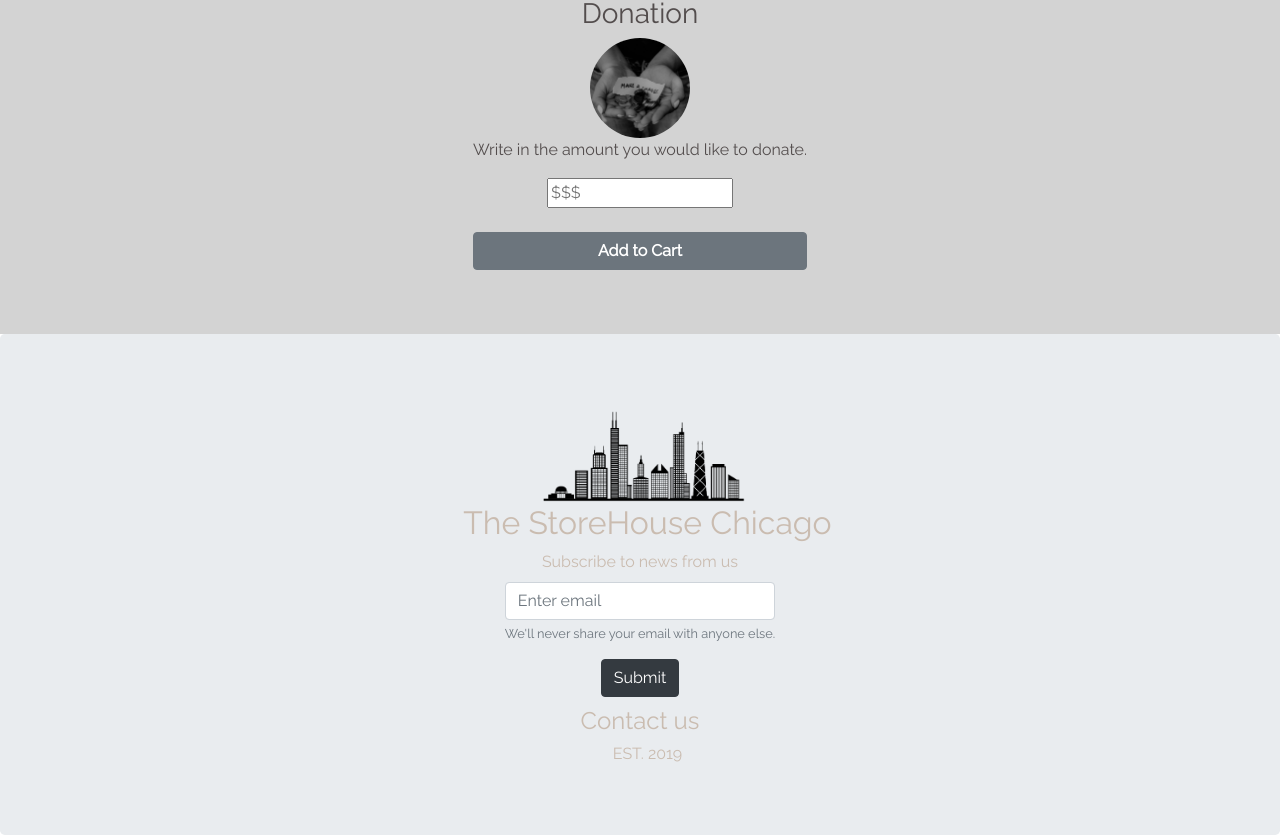
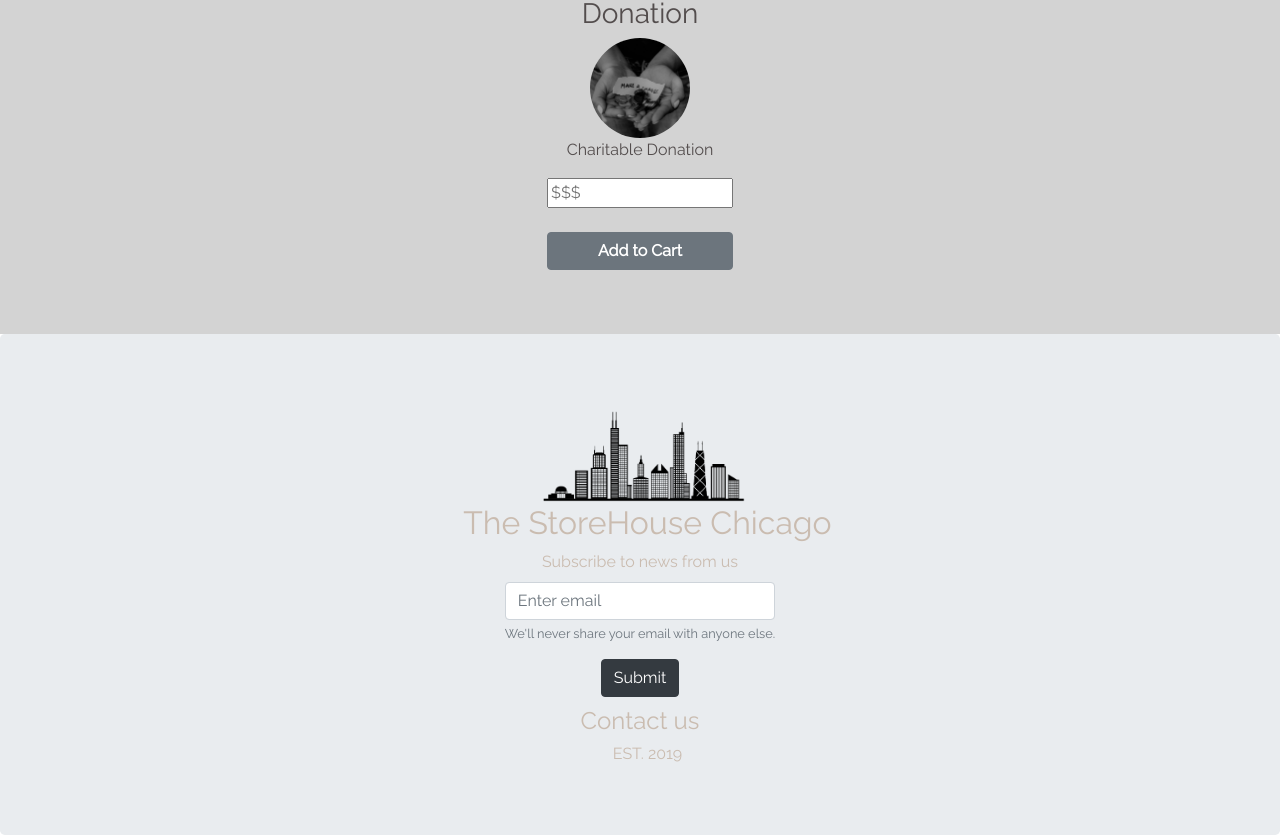
Before and after one commit to daveyjonezz/theStorehouseChicago, a React (Create React App) app in the folder client/: page /merch in a window 1280 px wide. Shown: the part 2949-3784 px from the top of the page. Built offline with nearby package versions, Linux system fonts and the light colour scheme; a web font is replaced by a local one.

Commit message:
charitable donation

```diff
--- a/client/src/components/Donation/index.js
+++ b/client/src/components/Donation/index.js
@@ -3,11 +3,12 @@ const donation = [
     {
       item: "Donation",
       price: "0",
-      description: "Write in the amount you would like to donate.",
+      description: "Charitable Donation",
       // size:["One Size"],
       quantity:"1",
       //sku: "",
-      img: '/images/donate.jpg'
+      img: '/images/donate.jpg',
+      memo: "Write in the amount you would like to donate."
     }
   ]
 
--- a/client/src/pages/Cart.js
+++ b/client/src/pages/Cart.js
@@ -80,10 +80,10 @@ class Cart extends Component {
               <br/>
               <br/>
               <p>Price ${usershoppingcart.price}.00</p>
-              <p>Color: {usershoppingcart.item}</p>
+              <p>Description: {usershoppingcart.item}</p>
               <p>Size: {usershoppingcart.size}</p>
               <p>Quantity: {usershoppingcart.quantity}</p>
-              <p>Donation: ${usershoppingcart.userDonation}</p>
+              {/* <p>Donation: ${usershoppingcart.userDonation}</p> */}
               <p><strong>Subtotal: ${usershoppingcart.price * usershoppingcart.quantity }.00</strong></p>
               <DeleteBtn onClick={() => this.handleItemDelete(usershoppingcart._id)} />
               </li>
--- a/client/src/pages/Donate.js
+++ b/client/src/pages/Donate.js
@@ -186,7 +186,7 @@ class Donate extends Component {
                         <Col size="md-12">
                           <h4>{donation.item}</h4>
                           <img style={{ height: "100px", borderRadius: "50%" }} alt={donation.item} src={donation.img} />
-                          <p>{donation.description}</p>
+                          <p>{donation.memo}</p>
                           <p>{donation.size}</p>
                           <input onChange={this.handleDonationAmount}
                             donationAmount={this.state.donationAmount}
```
